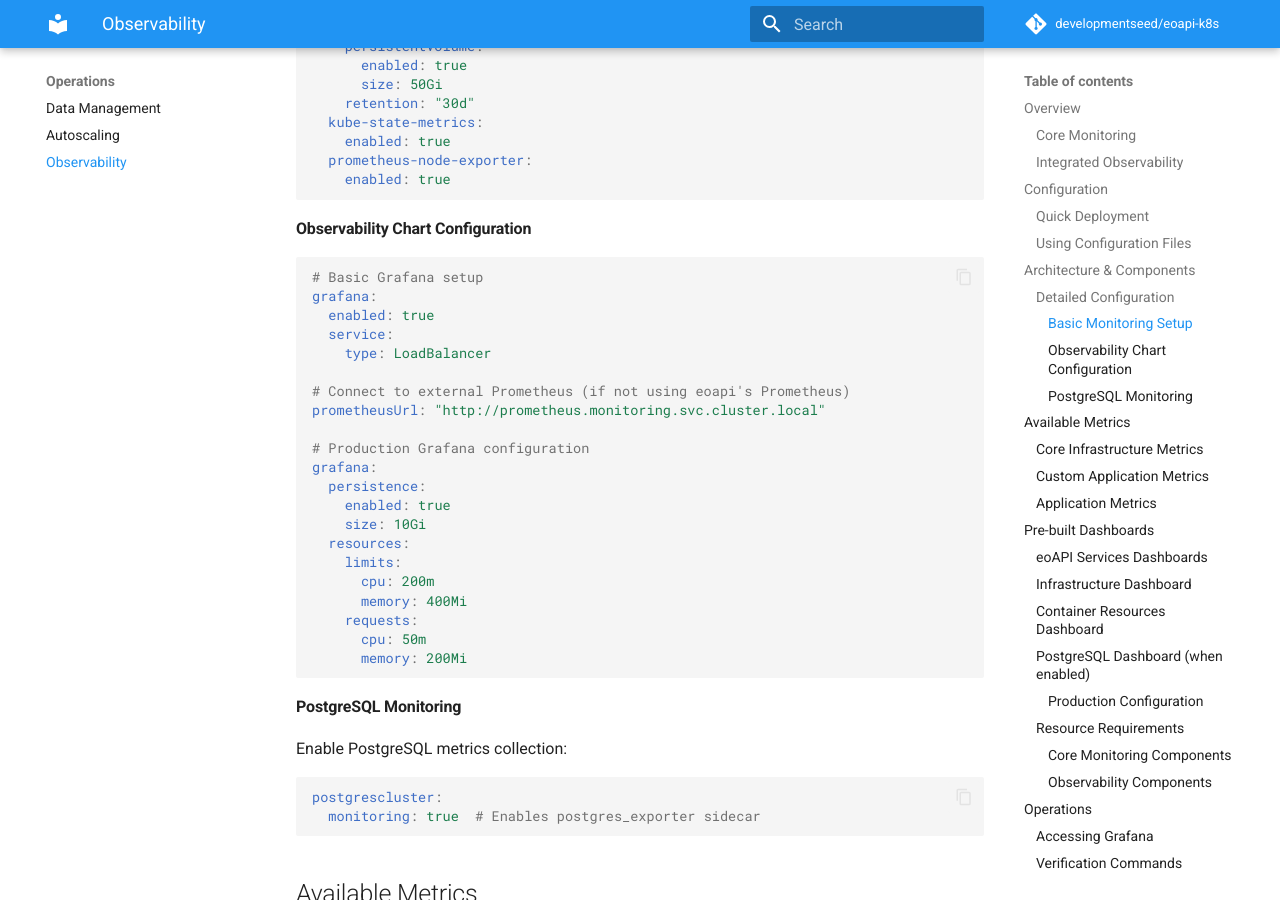
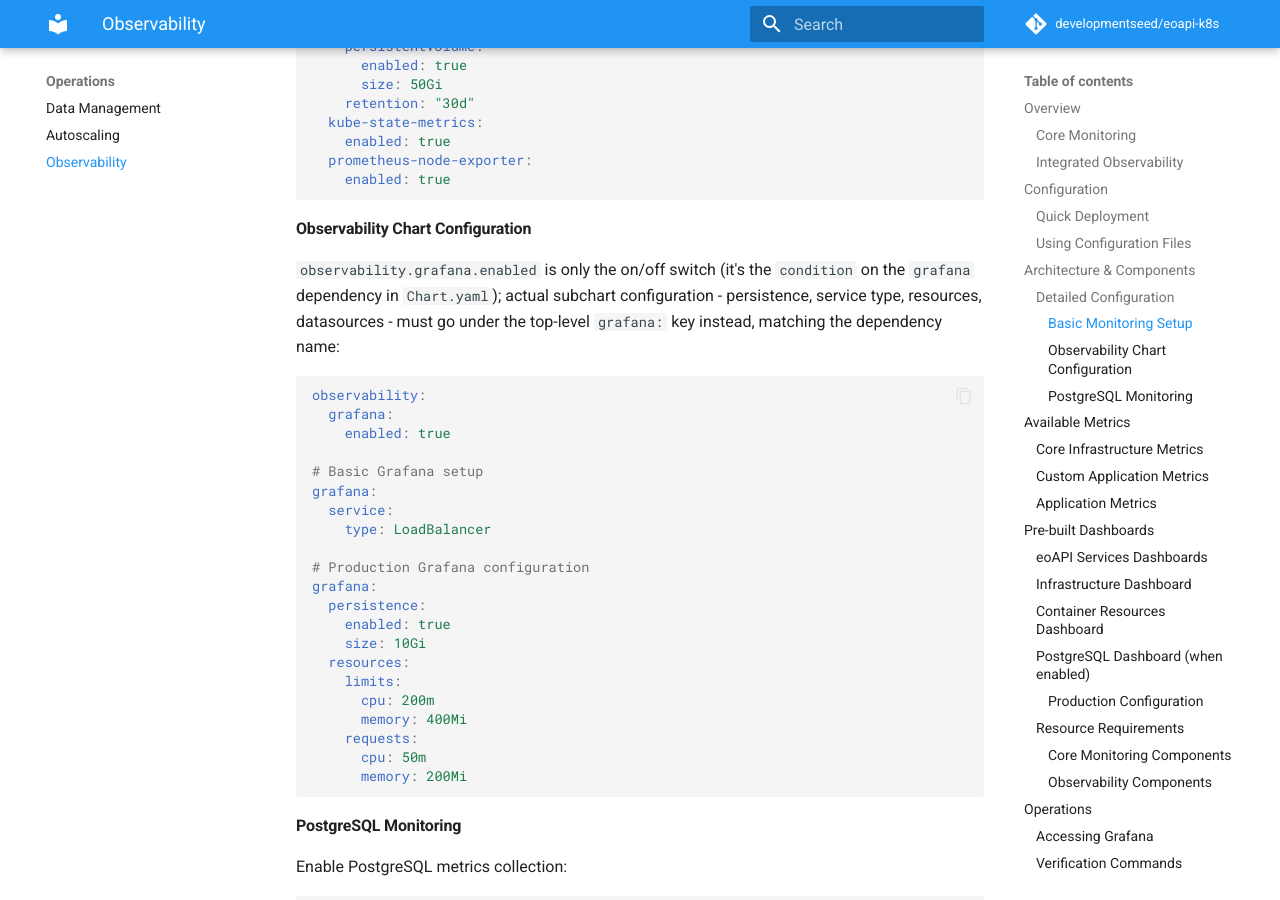
Before and after one commit to developmentseed/eoapi-k8s, an MkDocs documentation site: the page built from docs/observability.md, in a window 1280 px wide and 900 px high, scrolled down 1922 px. Built offline with MkDocs 1.6.1 and Material for MkDocs 9.7.7, drawn with Linux system fonts in a browser that asks for light colours; comment, search, counter and statistics services are not loaded.

Commit message:
fixed values files.

````diff
--- a/docs/observability.md
+++ b/docs/observability.md
@@ -88,15 +88,20 @@ prometheus:
 
 #### Observability Chart Configuration
 
+`observability.grafana.enabled` is only the on/off switch (it's the `condition` on
+the `grafana` dependency in `Chart.yaml`); actual subchart configuration -
+persistence, service type, resources, datasources - must go under the top-level
+`grafana:` key instead, matching the dependency name:
+
 ```yaml
+observability:
+  grafana:
+    enabled: true
+
 # Basic Grafana setup
 grafana:
-  enabled: true
   service:
     type: LoadBalancer
-
-# Connect to external Prometheus (if not using eoapi's Prometheus)
-prometheusUrl: "http://prometheus.monitoring.svc.cluster.local"
 
 # Production Grafana configuration
 grafana:
````
Also changed, not shown: 5 other files.
